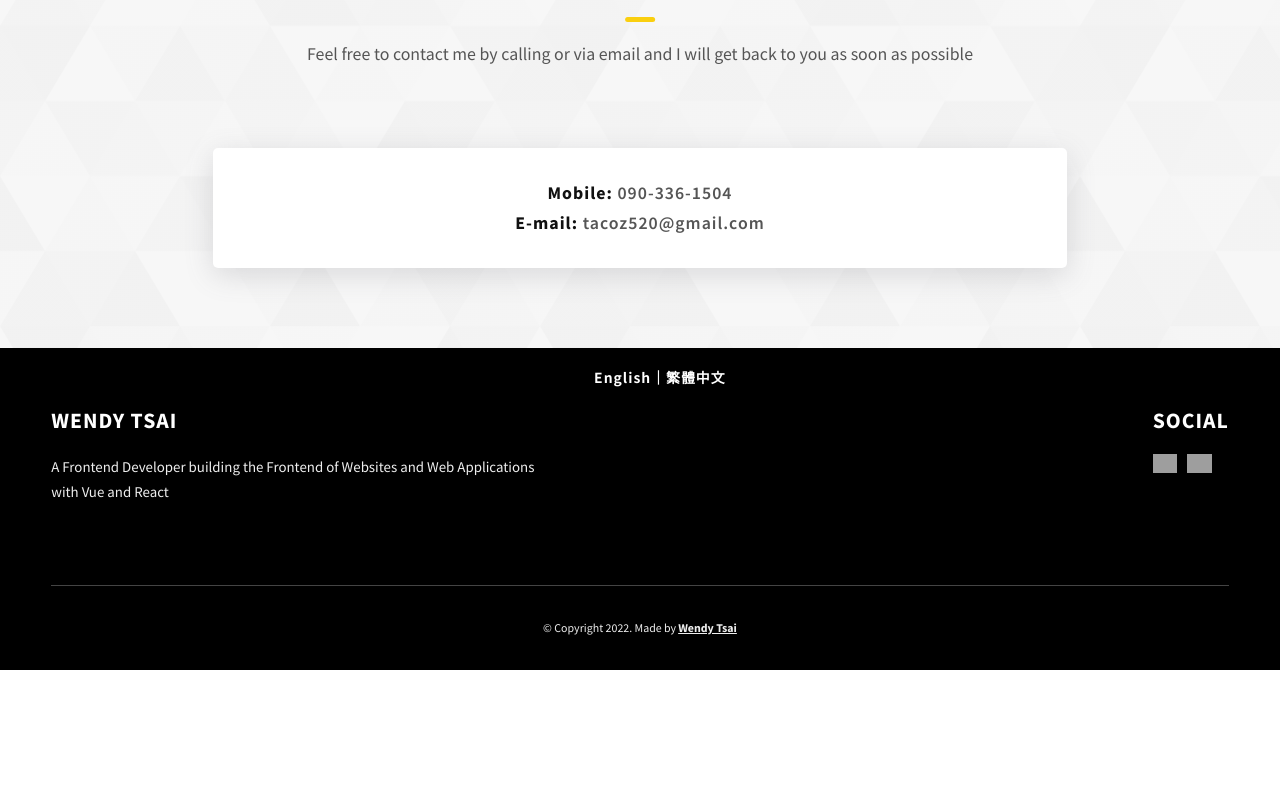
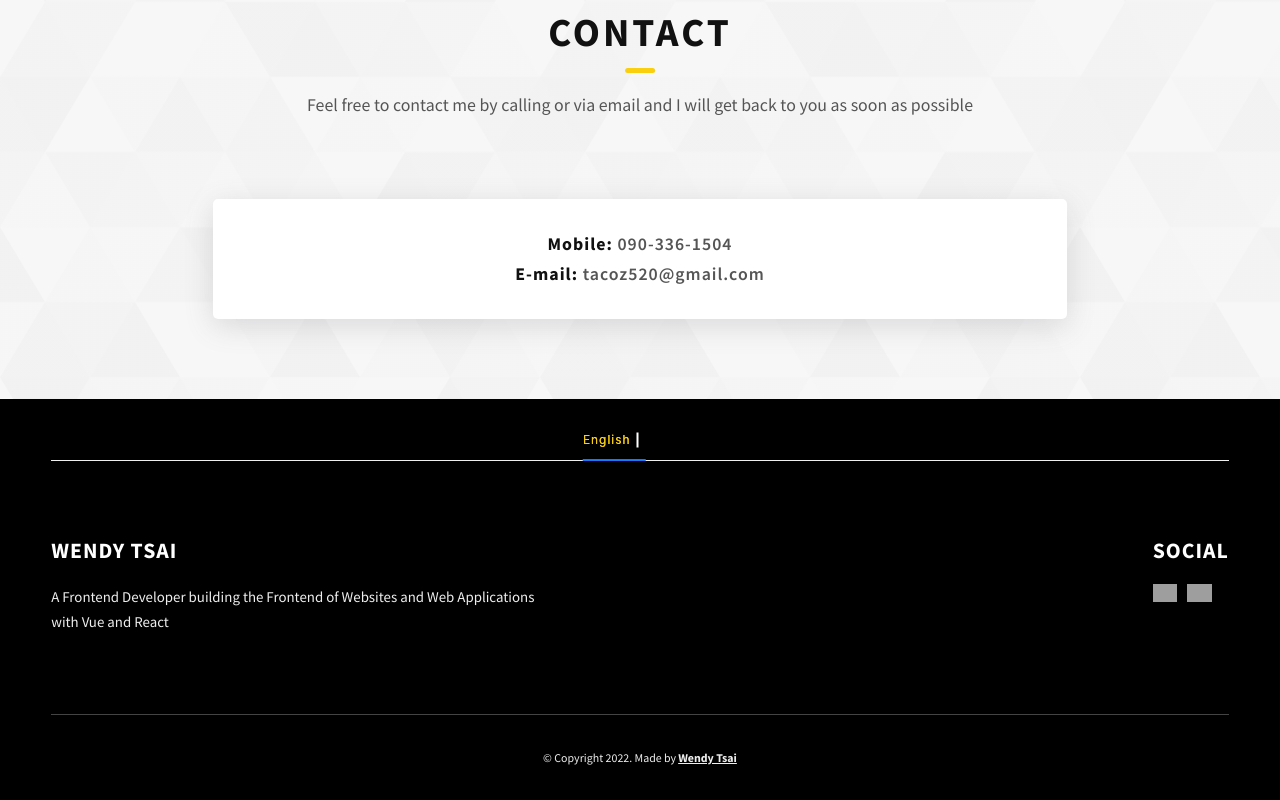
Before and after one commit to pooppicker/Wendy-Tsai, a React (Create React App) app: page / in a window 1280 px wide. Shown: the part 3273-4073 px from the top of the page. Before the commit the page ends 3943 px from the top, so only its background shows below. Built offline with nearby package versions, Linux system fonts and the light colour scheme; grey boxes are pictures that could not be loaded.

Commit message:
edited projects contents

```diff
--- a/src/components/Footer/index.jsx
+++ b/src/components/Footer/index.jsx
@@ -1,6 +1,7 @@
 import React, { useState } from "react";
 import styles from "./style.module.scss";
-import { Link } from "react-router-dom";
+import "./styles.scss";
+import { Tabs } from "antd";
 import i18n from "../../plugin/i18n";
 import { useTranslation } from "react-i18next";
 
@@ -8,27 +9,34 @@ const Footer = () => {
   const { t } = useTranslation();
   const changeLanguage = (lng) => {
     i18n.changeLanguage(lng);
+    // window.localStorage.setItem("lang", lng);
   };
+
+  const onChange = (key) => {
+    console.log(key);
+    changeLanguage(key);
+    window.location.href = "#";
+  };
+  const langItems = [
+    {
+      key: "en",
+      label: "English",
+    },
+    {
+      key: "ch",
+      label: "繁體中文",
+    },
+  ];
   return (
-    <footer className={styles.footer}>
+    <footer className={`${styles.footer} footer`}>
       <div className={styles.mainContainer}>
         <div className={styles.lang}>
-          <div
-            onClick={() => {
-              changeLanguage("en");
-              window.location.href = "#";
-            }}
-          >
-            English
-          </div>
-          <div
-            onClick={() => {
-              changeLanguage("ch");
-              window.location.href = "#";
-            }}
-          >
-            ｜繁體中文
-          </div>
+          <Tabs
+            centered
+            defaultActiveKey={"en"}
+            items={langItems}
+            onChange={onChange}
+          />
         </div>
         <div className={styles.mainFooterUpper}>
           <div className={styles.mainFooterRow1}>
--- a/src/components/Footer/style.module.scss
+++ b/src/components/Footer/style.module.scss
@@ -9,15 +9,7 @@
     position: relative;
     .lang {
       z-index: 99;
-      cursor: pointer;
-      margin: 2rem;
-      display: flex;
-      position: absolute;
-      left: 50%;
-      transform: translateX(-50%);
-      font-size: 1.4rem;
-      font-weight: 700;
-      font-family: 'Noto Sans TC';
+      font-family: "Noto Sans TC";
       letter-spacing: 1px;
     }
     .mainFooterUpper {
@@ -71,7 +63,7 @@
         display: flex;
         justify-content: space-between;
         .mainFooterRow1 {
-            order: 2;
+          order: 2;
         }
       }
     }
--- /dev/null
+++ b/src/components/Footer/styles.scss
@@ -0,0 +1,27 @@
+.footer {
+  .ant-tabs-nav-list {
+    color: #fff;
+    padding-top: 2rem;
+  }
+  .ant-tabs .ant-tabs-tab {
+    font-weight: 400;
+    font-size: 1.2rem;
+  }
+  .ant-tabs .ant-tabs-tab:first-child {
+    +.ant-tabs-tab {
+      margin: 0;
+    }
+    &::after {
+      content: "";
+      border: 1px solid #fff;
+      width: 15px;
+      transform: rotate(90deg);
+    }
+  }
+  .ant-tabs .ant-tabs-tab:hover {
+    color: #facf0f;
+  }
+  .ant-tabs .ant-tabs-tab.ant-tabs-tab-active .ant-tabs-tab-btn {
+    color: #facf0f;
+  }
+}
--- a/src/locales/ch.json
+++ b/src/locales/ch.json
@@ -11,13 +11,13 @@
     "about.content1": "我是一名<strong>熱愛寫程式的前端工程師</strong>，且擁有中、英、泰文的語文能力。 由於興趣十分廣泛，也熱愛挑戰新事物，自學過剪接影片、illustrator、photoshop和多項樂器。我對於藝術一直抱有熱情，對我而言，寫程式就是一種藝術的表現，因此報名了線上全端課程發現自己對程式的熱忱，且成功轉職為前端工程師。",
     "about.content2": "我具有良好的自學能力，在加入前公司後透過專案開發學習的經驗掌握了 React.js 框架。同時也很擅長跨部門合作，了解如何經由溝通協調，為公司產出良好的作品。 我認為一名優秀的工程師應具有不斷<strong>學習的精神</strong>，並能將所學應用到實踐中，同時還需擁有好的<strong>觀察力</strong>，以便打造出使用者友善的產品。我相信我具以成為貴公司的有力助手。",
     "skills.title": "我的技能",
-    "projects.subTitle": "在這裡您可以了解我在過去的公司所參與的開發項目",
+    "projects.subTitle": "在這裡您可以了解我在過去公司所參與的開發項目",
     "projects.gameCenter": "遊戲中心",
     "projects.otherGames": "其他遊戲",
     "projects.backstage": "後台",
     "projects.gameCenterDesc": "聚集了所有遊戲的平台，主要負責的部分為登入、註冊、投注記錄、遊戲製作、關於我們、常見問題等",
-    "projects.otherGamesDesc": "這裡是遊戲中心包含的遊戲，有彩票、區塊鏈、交易所各類遊戲，",
-    "projects.backstageDesc": "遊戲、會員帳號管理，",
+    "projects.otherGamesDesc": "這裡是遊戲中心包含的遊戲，有彩票、區塊鏈、交易所各類遊戲項目細節",
+    "projects.backstageDesc": "遊戲、會員帳號管理，使用大量的表單管理平台數據",
     "button.viewMore": "更多",
     "contact.subTitle": "歡迎撥電話或是寄E-mail給我，我會盡快回覆您",
     "modal.scroll": "往下滑看整張照片"
--- a/src/locales/en.json
+++ b/src/locales/en.json
@@ -15,9 +15,9 @@
   "projects.gameCenter": "Game Center",
   "projects.otherGames": "Other Games",
   "projects.backstage": "Backstage",
-  "projects.gameCenterDesc": "It is a platform where you can select different kind of games to bet",
-  "projects.otherGamesDesc": "There are multiple games in Game Center",
-  "projects.backstageDesc": "Each games have individual backstage",
+  "projects.gameCenterDesc": "A platform that gathers all the games, I'm in charge of login, registration, betting records, game production, about us, frequently asked questions, etc.",
+  "projects.otherGamesDesc": "These are the games included in the Game Center, with details of various game itmes such as lottery, blockchain, and exchange",
+  "projects.backstageDesc": "Games, user account management, using a large number of form to manage platform data",
   "button.viewMore": "view more",
   "contact.subTitle": "Feel free to contact me by calling or via email and I will get back to you as soon as possible",
   "modal.scroll": "scroll to view whole image"
```
